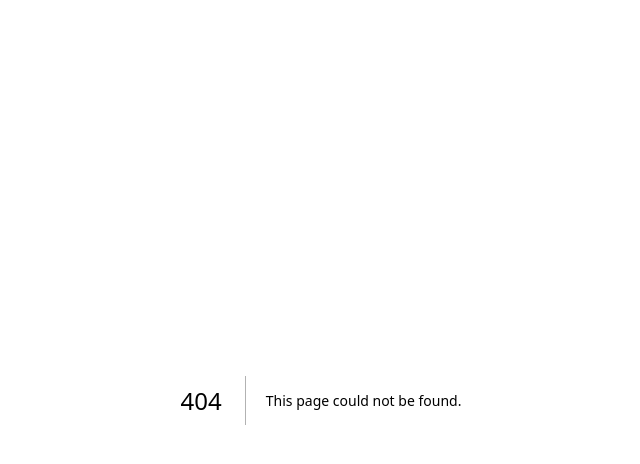
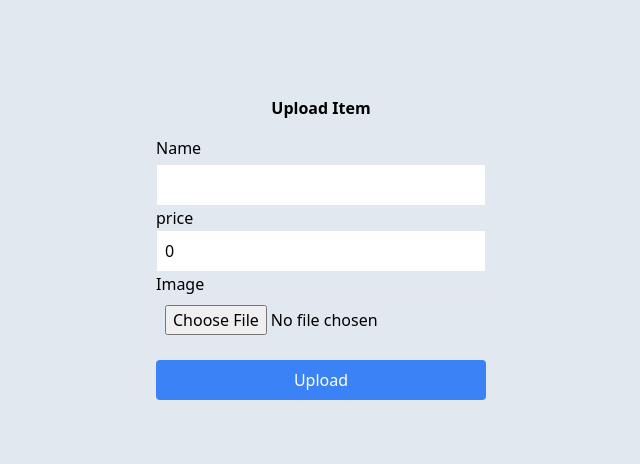
Before and after one commit to Tus-GitHub/E-commerce, a Next.js app: page /upload in a window 1280 px wide. Before the commit this address had no page. Shown: the top 464 px of the page, without its empty margins (319-959 px from the left). Built offline with nearby package versions, Linux system fonts and the light colour scheme.

Commit message:
created upload page UI

```diff
--- /dev/null
+++ b/app/upload/page.tsx
@@ -0,0 +1,62 @@
+'use client'
+import { ChangeEvent, useState } from "react";
+
+interface FormData {
+    name: string;
+    price: number;
+}
+
+export default function Page() {
+
+    const[formData, setFormData] = useState<FormData>({
+        name:'',
+        price:0,
+    });
+
+    const handleChange=(e: ChangeEvent<HTMLInputElement>)=>{
+        const {name, value} = e.target;
+        setFormData({
+            ...formData,
+            [name]:value,
+        });
+    };
+
+    return (
+        <div className="min-h-screen flex p-24 justify-center bg-slate-200">
+        <div className="mx-auto ">
+            <h1 className="tex-2xl font-bold mb-4 text-center">
+                Upload Item
+            </h1>
+            <form className="w-full max-w-md">
+                <div className="flex flex-col mb-4">
+                    <label className="block mb-1">Name</label>
+                    <input
+                        type="text"
+                        name="name"
+                        value={formData.name}
+                        onChange={handleChange}
+                        required
+                        className="border p-2 w-full"
+                    />
+                    <label>price</label>
+                    <input
+                        type="number"
+                        name="price"
+                        value={formData.price}
+                        onChange={handleChange}
+                        required
+                        className="border p-2 w-full"
+                    />
+                    <label>Image</label>
+                    <input
+                        type="file"
+                        className="border p-2 w-full"
+                    />
+                </div>
+                <button type="submit" className=" bg-blue-500 text-white py-2 px-4 rounded w-full
+                ">Upload</button>
+            </form>
+        </div>
+        </div>
+    );
+}
```
Also changed, not shown: public/eCommerce.png (added).
